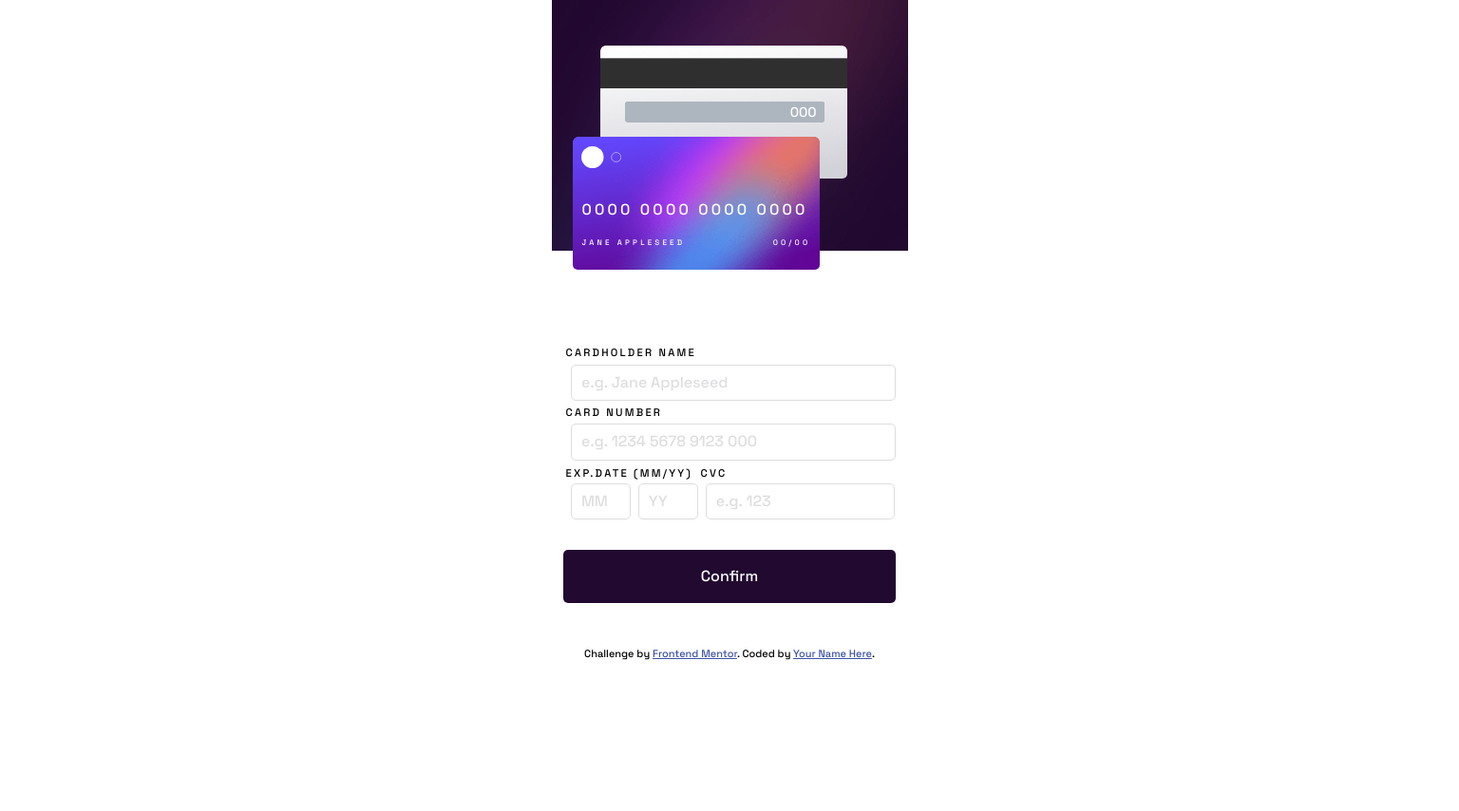
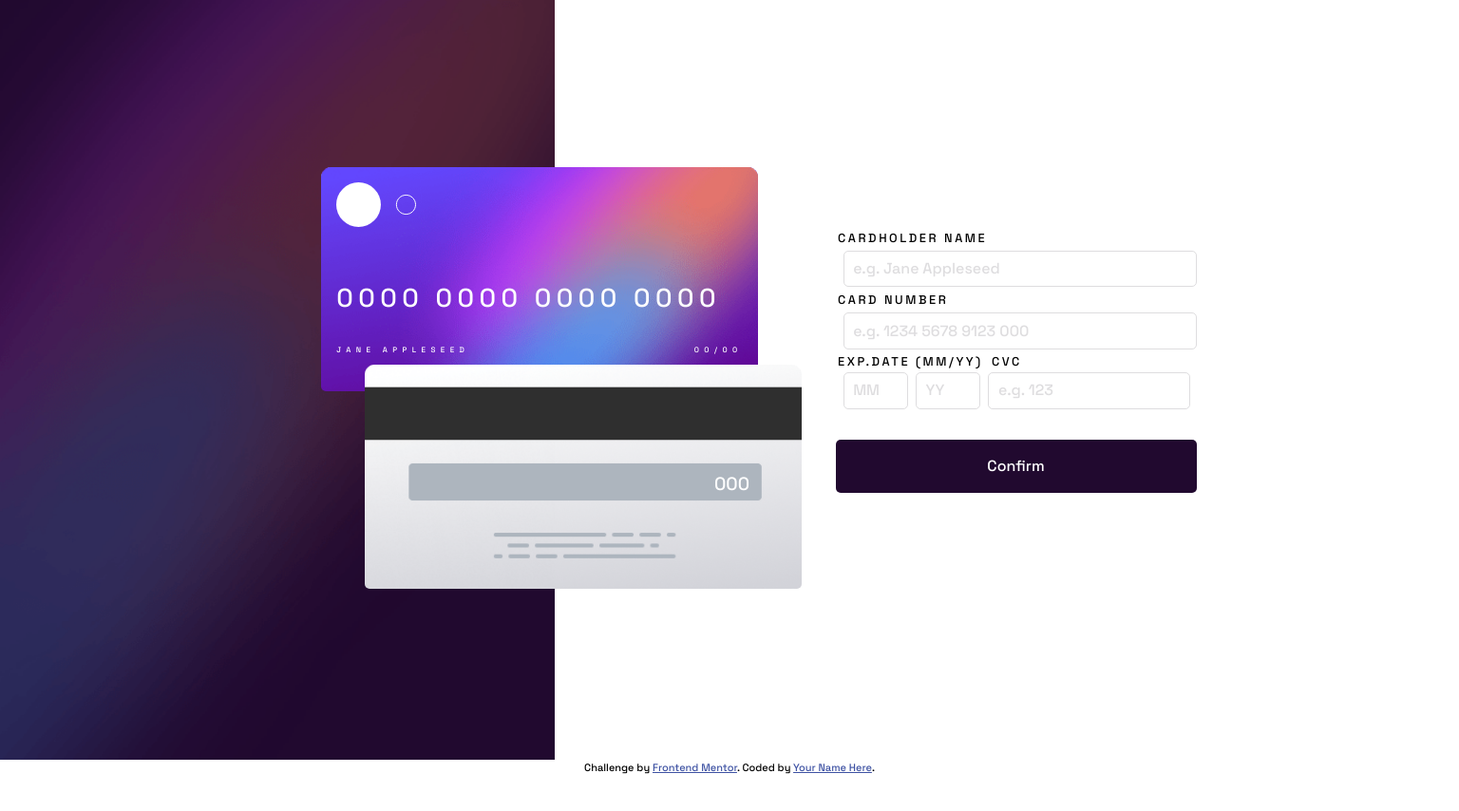
Before and after one commit to Al3377/interactive-card-details-form-main, a plain HTML site: page index.html in a window 1536 px wide. Shown: the whole page at 95% size. Before the commit the page ends 800 px from the top, so only its background shows below. Drawn offline with Linux system fonts and the light colour scheme.

Commit message:
total mess

```diff
--- a/style.css
+++ b/style.css
@@ -83,8 +83,7 @@ h6 {
 }
 .main__left {
   background-image: url(/images/bg-main-mobile.png);
-  height: 33vh;
-  margin-bottom: 6rem;
+  margin-bottom: 9rem;
 }
 .card {
   color: white;
@@ -123,7 +122,7 @@ h6 {
 
 .card__back {
   background-image: url(/images/bg-card-back.png);
-  margin-left: 3.2rem;
+  margin-left: 3rem;
   position: relative;
   top: 1rem;
 }
@@ -142,7 +141,8 @@ h6 {
 }
 
 .info {
-  margin: 0.8em;
+  margin: 0.8em auto;
+  max-width: 320px;
 }
 .label {
   text-transform: uppercase;
@@ -174,3 +174,100 @@ h6 {
   margin: 2rem 0;
   border-radius: 5px;
 }
+
+@media (min-width: 768px) {
+  .main {
+    max-width: 100%;
+    height: 100%;
+    display: flex;
+  }
+  .main__left {
+    height: 100vh;
+    width: 38%;
+    background-image: url(/images/bg-main-desktop.png);
+  }
+  .main__right {
+    height: 100vh;
+    margin: 25vh 5vw 25vh auto;
+  }
+  .card {
+    margin-top: 20vh;
+    margin-left: 5vw;
+  }
+  .card__size {
+    width: 290px;
+    height: 160px;
+  }
+  .card__front {
+    font-size: 1.1rem;
+    top: 2vh;
+    left: 3vw;
+    z-index: 0;
+  }
+  .card__back {
+    margin-left: 0;
+    display: inline-block;
+    position: absolute;
+    top: 30vh;
+    left: 6vw;
+  }
+  .card__logo {
+    width: 3.5em;
+  }
+  .card__cvc {
+    position: absolute;
+    top: 4.2rem;
+    left: 13.5rem;
+    font-size: 0.9rem;
+  }
+}
+
+@media (min-width: 1000px) {
+  .card {
+    margin-left: 13vw;
+  }
+}
+@media (min-width: 1200px) {
+  .main__right {
+    margin: 25vh 10vw 25vh auto;
+  }
+  .card {
+    margin-left: 16vw;
+  }
+}
+
+@media (min-width: 1500px) {
+  .card {
+    margin-top: 20vh;
+    margin-left: 19vw;
+  }
+  .card__size {
+    width: 460px;
+    height: 236px;
+  }
+  .card__front {
+    font-size: 1.7rem;
+    top: 2vh;
+    left: 3vw;
+  }
+  .card__back {
+    top: 28vh;
+    left: 6vw;
+  }
+
+  .card__cvc {
+    top: 7rem;
+    left: 23rem;
+    font-size: 1.2rem;
+  }
+  .info {
+    margin: 0.8em auto;
+    max-width: 380px;
+  }
+  .label {
+    font-size: 0.8rem;
+  }
+  .main__right {
+    margin: 28vh 18vw 25vh auto;
+  }
+} ;
```
